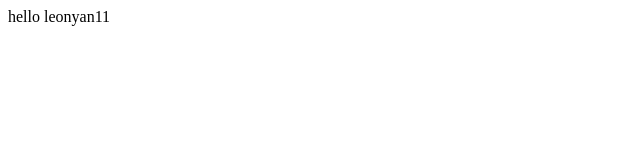
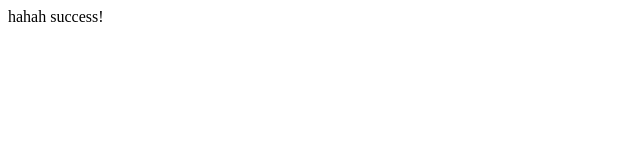
Before and after one commit to TwinkleLeon/TwinkleLeon.github.io, a website built with webpack: page src/index.html in a window 1280 px wide. Shown: the full height of the page, 0-640 px from the left. Built offline with nearby package versions, Linux system fonts and the light colour scheme.

Commit message:
提交修改-啦啦啦啦

```diff
--- a/src/index.html
+++ b/src/index.html
@@ -6,6 +6,6 @@
   <title>Document</title>
 </head>
 <body>
-  hello leonyan11
+  hahah  success!
 </body>
 </html>
```
